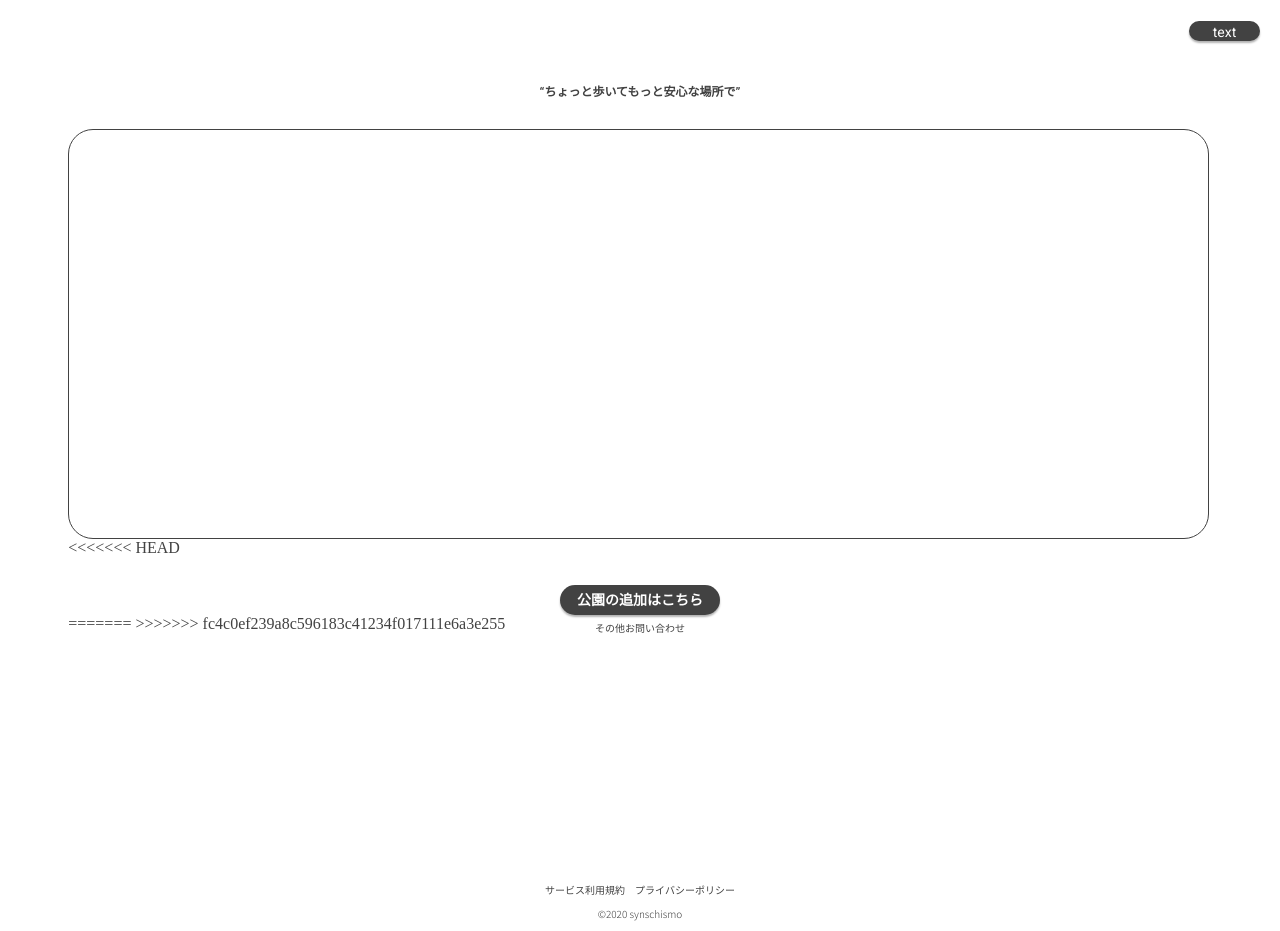
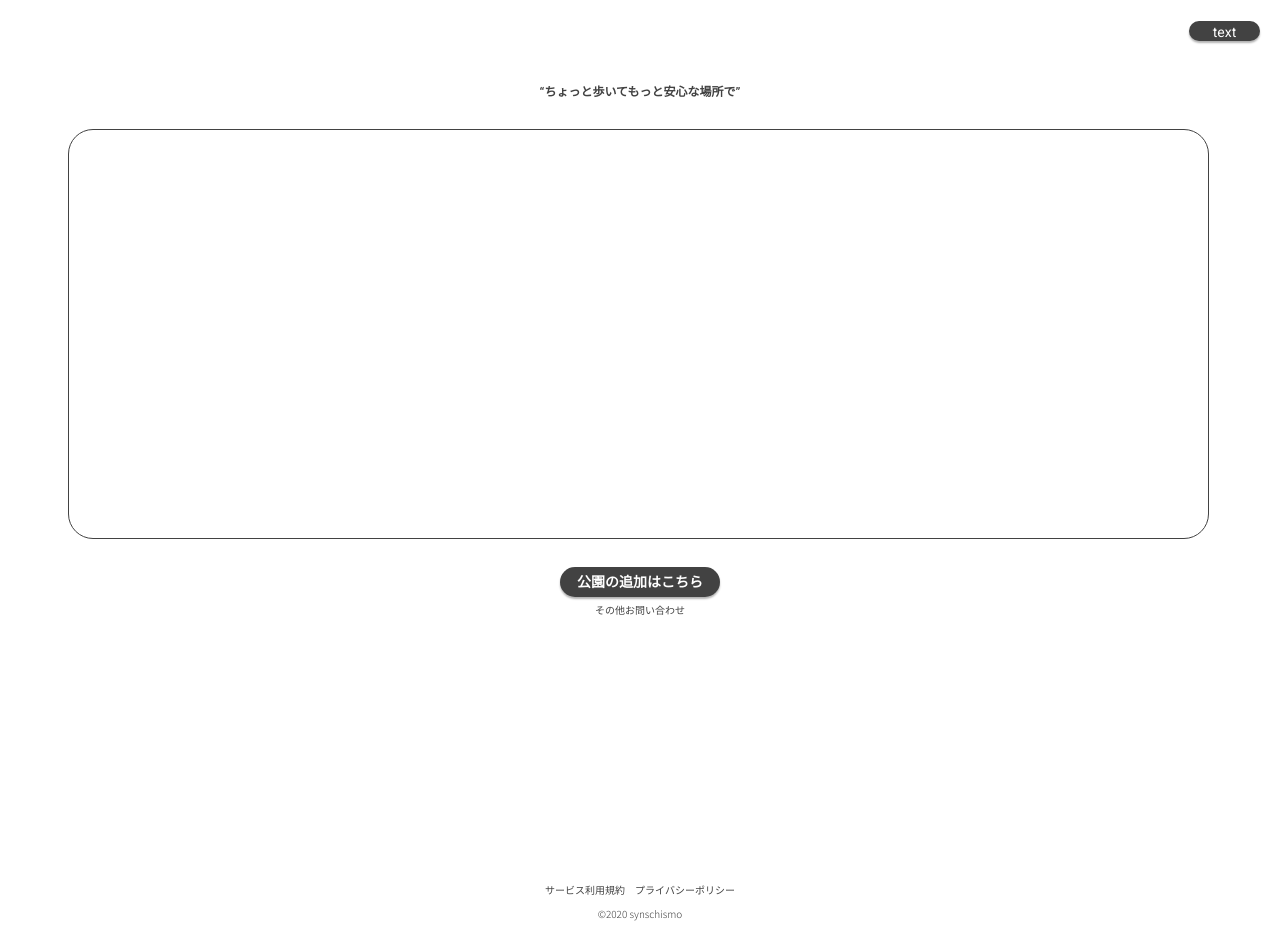
Before and after one commit to u-lab/safety-park, a Nuxt app in the folder client/: page / in a window 1280 px wide. Built offline with nearby package versions, Linux system fonts and the light colour scheme.

Commit message:
アプリの初期画面に関して、背景とMapbox部分を除いて移植した。メールアドレスのスパム処理スクリプトは未着手。【HEADを処理】

```diff
--- a/client/pages/index.vue
+++ b/client/pages/index.vue
@@ -3,10 +3,7 @@
     <div class="body">
       <ConceptMsg />
       <Map />
-<<<<<<< HEAD
       <Contact />
-=======
->>>>>>> fc4c0ef239a8c596183c41234f017111e6a3e255
     </div>
     <!--<BackgroundAnim />-->
   </div>
```
